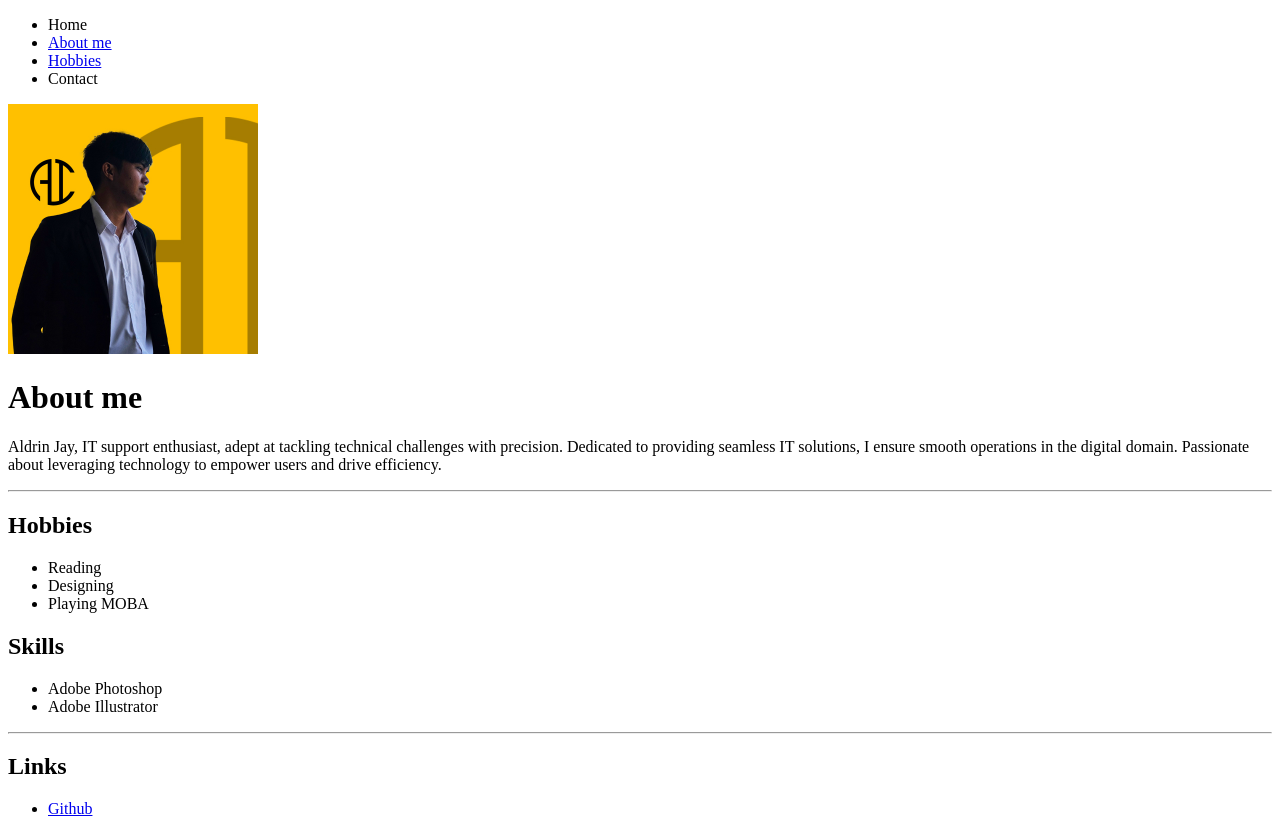
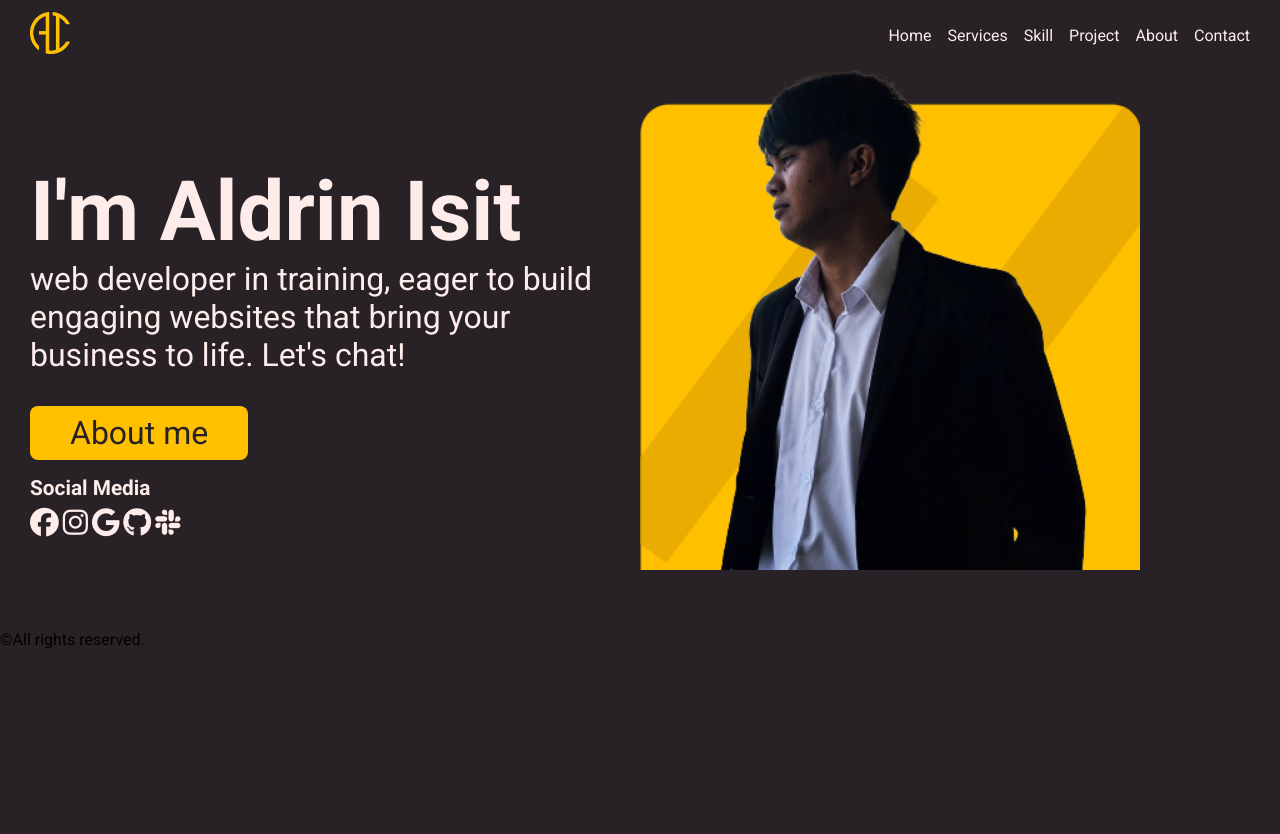
Before and after one commit to Drinisit/my-first-website, a plain HTML site: page index.html in a window 1280 px wide. After the commit the page ends 800 px from the top, so only its background shows below. Drawn offline with Linux system fonts and the light colour scheme.

Commit message:
Add: css

```diff
--- a/index.html
+++ b/index.html
@@ -3,44 +3,56 @@
 <head>
     <meta charset="UTF-8">
     <meta name="viewport" content="width=device-width, initial-scale=1.0">
+    <link rel="stylesheet" href="style.css">
+    <link rel="preconnect" href="https://fonts.googleapis.com">
+    <link rel="preconnect" href="https://fonts.gstatic.com" crossorigin>
+    <link href="https://fonts.googleapis.com/css2?family=Roboto:wght@400;700&display=swap" rel="stylesheet">
+    <link rel="stylesheet" href="https://cdnjs.cloudflare.com/ajax/libs/font-awesome/6.5.2/css/all.min.css" integrity="sha512-SnH5WK+bZxgPHs44uWIX+LLJAJ9/2PkPKZ5QiAj6Ta86w+fsb2TkcmfRyVX3pBnMFcV7oQPJkl9QevSCWr3W6A==" crossorigin="anonymous" referrerpolicy="no-referrer" />
     <title>Document</title>
 </head>
 <body>
     <header>
+        <div class="logo">
+            <img src="./assets/logo.png" alt="logo">
+        </div>
         <nav>
             <ul>
                 <li>Home</li>
-                <li><a href="#hobbies">About me</a></li>
-                <li><a href="#skills">Hobbies</a></li>
+                <li>Services</li>
+                <li>Skill</li>
+                <li>Project</li>
+                <li>About</li>
                 <li>Contact</li>
             </ul>
         </nav>
     </header>
 
     <main>
-        <img src="./assets/Ade.jpg" alt="ade" height="250px" width="250px">
-        <h1>About me</h1>
-        <p>Aldrin Jay, IT support enthusiast, adept at tackling technical challenges with precision. Dedicated to providing seamless IT solutions, I ensure smooth operations in the digital domain. Passionate about leveraging technology to empower users and drive efficiency.</p>
+       <section class="hero">
+            <div class="intro">
+                <div class="info">
+                    <h1>I'm Aldrin Isit</h1>
+                <p>web developer in training, eager to
+                    build engaging websites that bring
+                    your business to life. Let's chat!</p>
+                        <button class="btn">About me</button>
+                    <h2>Social Media</h2>
+                    <i class="fa-brands fa-facebook"></i>
+                    <i class="fa-brands fa-instagram"></i>
+                    <i class="fa-brands fa-google"></i>
+                    <i class="fa-brands fa-github"></i>
+                    <i class="fa-brands fa-slack"></i>
+                </div>
+            </div>
 
-        <hr>
-        <h2 id="hobbies">Hobbies</h2>
-        <ul>
-            <li>Reading</li>
-            <li>Designing</li>
-            <li>Playing MOBA</li>
-        </ul>
 
-        <h2 id="skills">Skills</h2>
-        <ul>
-            <li>Adobe Photoshop</li>
-            <li>Adobe Illustrator</li>
-        </ul>
-
-        <hr>
-        <h2>Links</h2>
-        <ul>
-            <li><a href="https://github.com/Drinisit" target="_blank">Github</a></li>
-        </ul>
+            <div class="hero-img">
+                <img class="hero-me" src="./assets/hero-img.png" alt="hero image">
+            </div>
+       </section>
     </main>
+    <footer>
+        <p>&copy;All rights reserved.</p>
+    </footer>
 </body>
 </html>
--- /dev/null
+++ b/style.css
@@ -0,0 +1,95 @@
+:root{
+    --primary-bg: #282226;
+    --second-bg: #282828;
+    --primary-font: #feeceb;
+    --secondary-font: #ffc000;
+}
+
+*{
+    padding: 0;
+    margin: 0;
+    font-family: 'Roboto';
+    box-sizing: border-box;
+    background-color: var(--primary-bg);
+}
+
+header{
+    width: 100%;
+    max-width: 1220px;
+    min-height: 70px;
+    margin: auto;
+    display: flex;
+    align-items: center;
+    justify-content: space-between;
+    background-color: var(--primary-bg);
+}
+
+.logo img{
+    width: 40px;
+}
+
+nav{
+    display: flex;
+
+}
+ul{
+    list-style: none;
+    display: flex;
+}
+li{
+    text-decoration: none;
+    padding-left: 1rem;
+    color: var(--primary-font);
+}
+
+.hero{
+    width: 100%;
+    max-width: 1220px;
+    min-height: 560px;
+    margin: auto;
+    display: flex;
+    flex-wrap: nowrap;
+    background-color: var(--primary-bg);
+}
+
+.intro{
+    width: 50%;
+    display: flex;
+    align-items: center;
+    color: var(--primary-font);
+}
+.intro h1{
+    font-size: 5.2rem;
+}
+.intro h2{
+    font-size: 1.3rem;
+    margin-top: 1rem;
+}
+.intro p{
+    font-size: 2rem;
+}
+
+.intro i{
+    margin-top: 0.5rem;
+    font-size: 1.8rem;
+}
+
+
+
+.btn{
+    font-size: 2rem;
+    margin-top: 2rem;
+    padding: 0.5rem 2.5rem;
+    border: none;
+    border-radius: 0.5rem;
+    color: var(--primary-bg);
+    background-color: var(--secondary-font);
+}
+
+.hero-img{
+    width: 50%;
+}
+
+.hero-img img{
+    width: 500px;
+}
```
Also changed, not shown: assets/hero-img.png (added), assets/logo.png (added).
